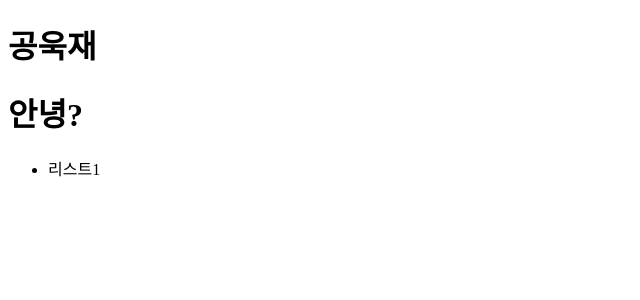
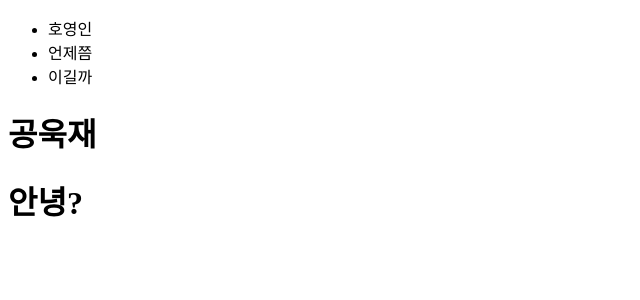
Before and after one commit to Songehyun/setupagain, a React app: page / in a window 1280 px wide. Shown: the top 300 px of the page, without its empty margins (0-640 px from the left). Built offline with nearby package versions, Linux system fonts and the light colour scheme.

Commit message:
sav_송이현 : 중간저장

```diff
--- a/src/app.tsx
+++ b/src/app.tsx
@@ -1,17 +1,15 @@
 import React from "react";
 import minam from "../static/basic-data";
-import litext from "../static/li-intext";
+import hoyeong from "../static/hoyeong";
 import Minam from "./Minam";
-import Inlist from "./ulli";
+import UlLi from "./ulli";
 
 const App: React.FC = () => {
   return (
     <div>
+      <UlLi listItem={hoyeong} />
       <Minam textNode={minam} />
       <h1>안녕?</h1>
-      <div>
-        <Inlist liintext={litext} />
-      </div>
     </div>
   );
 };
--- a/src/ulli.tsx
+++ b/src/ulli.tsx
@@ -1,13 +1,15 @@
-interface liintext {
-  liintext: string;
+interface listItem {
+  listItem: string[];
 }
 
-const Inlist: React.FC<liintext> = ({ liintext }) => {
+const UlLi: React.FC<listItem> = ({ listItem }) => {
   return (
     <ul>
-      <li>{liintext}</li>
+      <li>{listItem[0]}</li>
+      <li>{listItem[1]}</li>
+      <li>{listItem[2]}</li>
     </ul>
   );
 };
 
-export default Inlist;
+export default UlLi;
--- /dev/null
+++ b/static/hoyeong.tsx
@@ -0,0 +1,3 @@
+const hoyeong: string[] = ["호영인", "언제쯤", "이길까"];
+
+export default hoyeong;
--- a/static/li-intext.tsx
+++ /dev/null
@@ -1,3 +0,0 @@
-const litext: string = "리스트1";
-
-export default litext;
```
Also changed, not shown: 1 other file (tests, documents, lock files or other folders).
